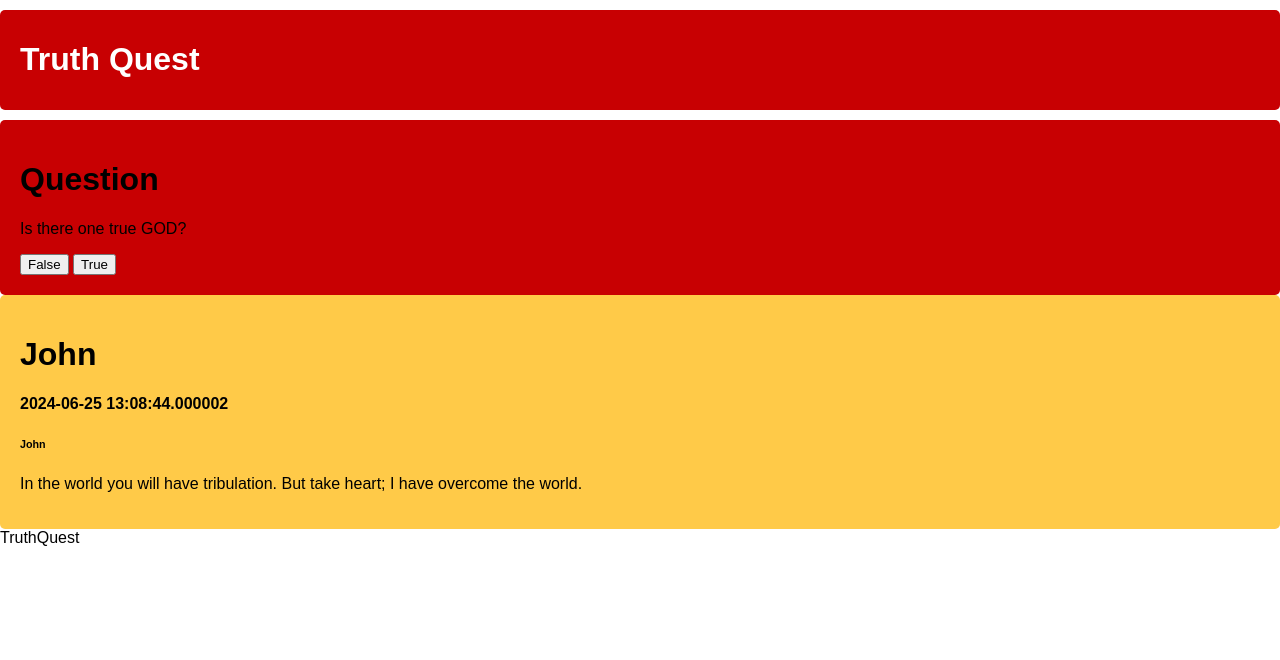
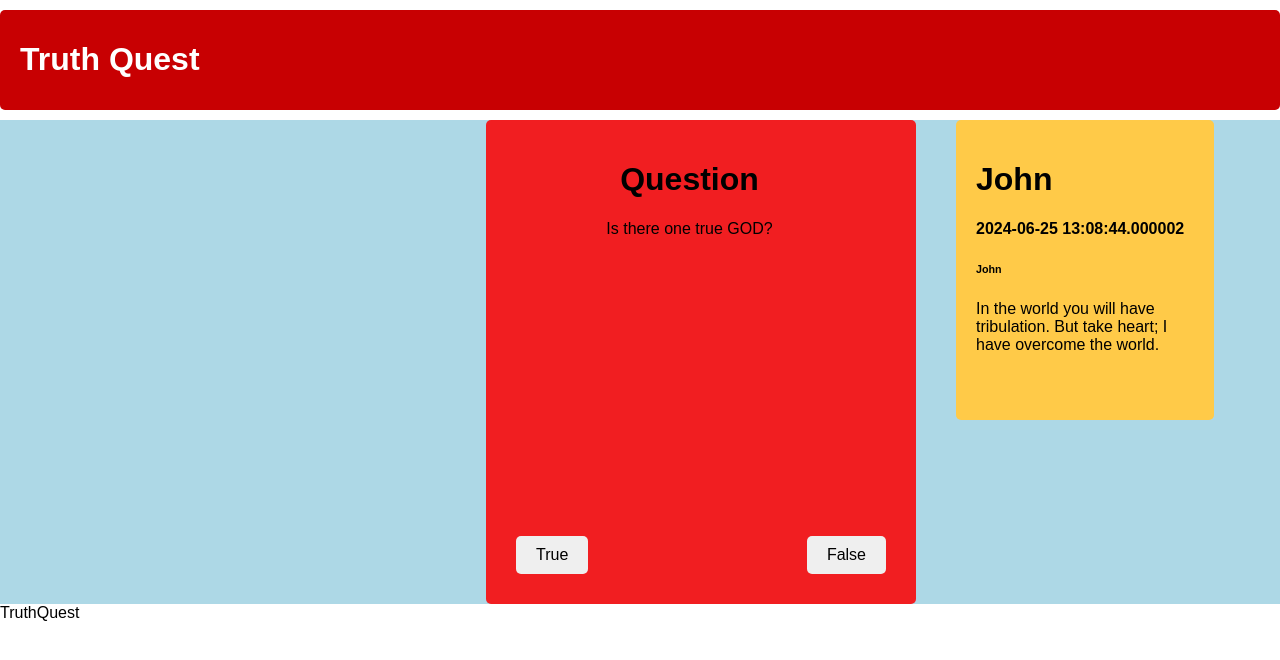
Before and after one commit to Grey-What/TruthQuest, a Flask app: page /main in a window 1280 px wide. Shown: the top 660 px of the page. Run offline with Flask 3, Linux system fonts and the light colour scheme.

Commit message:
css progress

```diff
--- a/web_flask/static/css/styles.css
+++ b/web_flask/static/css/styles.css
@@ -4,16 +4,36 @@ body {
     padding: 0;
     box-sizing: border-box;
 }
-#quiz, #verse {
-    flex-basis: 48%;
+.container {
+   display: flex;
+   justify-content: space-between;
+   padding-left: 420px;
+   background-color: lightblue;
+   align-items: flex-start;
+}
+*, *:before, *:after {
+    box-sizing: inherit;
+#quiz {
+    flex-basis: 50%;
     padding: 20px;
     border-radius: 5px;
-}
-#quiz {
-    background-color: #C80002;
+    background-color: #f11e21;
+    margin-right: 20px;
+    margin-left: auto;
+    text-align: center;
+    padding-right: 5%;
+    padding-bottom: 350px;
+    position: relative;
+
 }
 #verse {
+    flex-basis: 30%;
+    padding: 20px;
+    border-radius: 5px;
     background-color: #FFCA48;
+    margin-left: 20px;
+    margin-right: auto;
+    padding-bottom: 50px;
 }
 header {
     background-color: #C80002;
@@ -24,3 +44,95 @@ header {
     cursor: pointer;
     border-radius: 5px;
 }
+header:hover {
+    background-color: #FFCA48;
+}
+button {
+    font-family: Arial, sans-serif;
+    font-size: 16px;
+    padding: 10px 20px;
+    border: none;
+    border-radius: 5px;
+    cursor: pointer;
+    transition: all 0.3s ease;
+    margin: 10px;
+}
+button:hover {
+    background-color: #FFCA48;
+}
+.button-container {
+    position: absolute;
+    bottom: 20px;
+    left: 0;
+    width: 100%;
+    display: flex;
+    justify-content: space-between;
+    padding: 0 20px;
+ }
+
+ .content-section {
+    background-color: white;
+    padding: 30px;
+    border-radius: 8px;
+    box-shadow: 0 4px 8px rgba(0, 0, 0, 0.1);
+    max-width: 400px;
+    margin: 50px auto;
+}
+
+.form-control {
+    border: 1px solid #d4d4d4;
+    border-radius: 4px;
+}
+
+.form-control-lg {
+    font-size: 1.25rem;
+    padding: 10px;
+}
+
+.form-control-label {
+    font-weight: bold;
+    color: #333;
+}
+
+.form-check-label {
+    color: #333;
+}
+
+.btn-outline-info {
+    background-color: red;
+    color: white;
+    border-color: gold;
+}
+
+.btn-outline-info:hover {
+    background-color: gold;
+    color: red;
+    border-color: red;
+}
+
+.border-bottom {
+    border-bottom: 2px solid red !important;
+}
+
+.invalid-feedback {
+    color: red;
+}
+
+.form-check-input:checked {
+    background-color: red;
+    border-color: red;
+}
+
+.text-muted a {
+    color: gold;
+    text-decoration: none;
+}
+
+.text-muted a:hover {
+    color: red;
+    text-decoration: underline;
+}
+
+.border-top {
+    border-top: 2px solid red;
+}
--- a/web_flask/templates/main.html
+++ b/web_flask/templates/main.html
@@ -3,13 +3,16 @@
     {% block title  %}Quiz{% endblock  %}
 
     {% block content %}
+     <div class="container">
         <div id ="quiz">
             <h1>Question</h1>
             {% for quiz in quiz_data  %}
                 <p>{{ quiz.question }}</p>
             {% endfor %}
+        <div class="button-container">
+            <button>True</button>
             <button>False</button>
-        <button>True</button>
+        </div>
         </div>
         <div id="verse">
             {% for truth in daily_truth  %}
@@ -19,4 +22,5 @@
             <p>{{ truth.text}}</p>
         {% endfor %}
         </div>
+    </div>
     {% endblock content %}
```
Also changed, not shown: web_flask/templates/login.html (+4 -4 lines), web_flask/templates/register.html (+8 -8 lines). Lines whose indentation alone changed are shown as unchanged.
